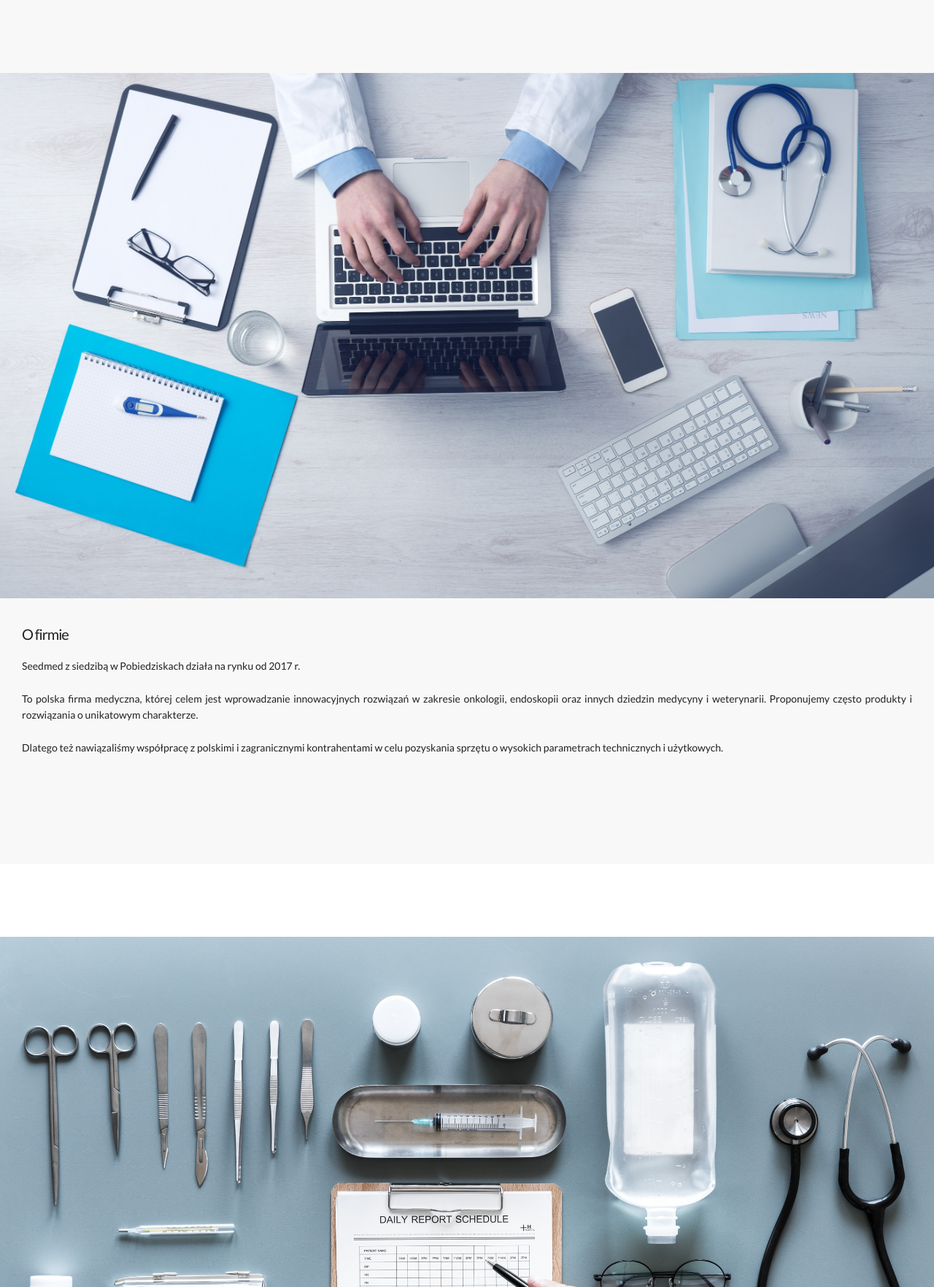
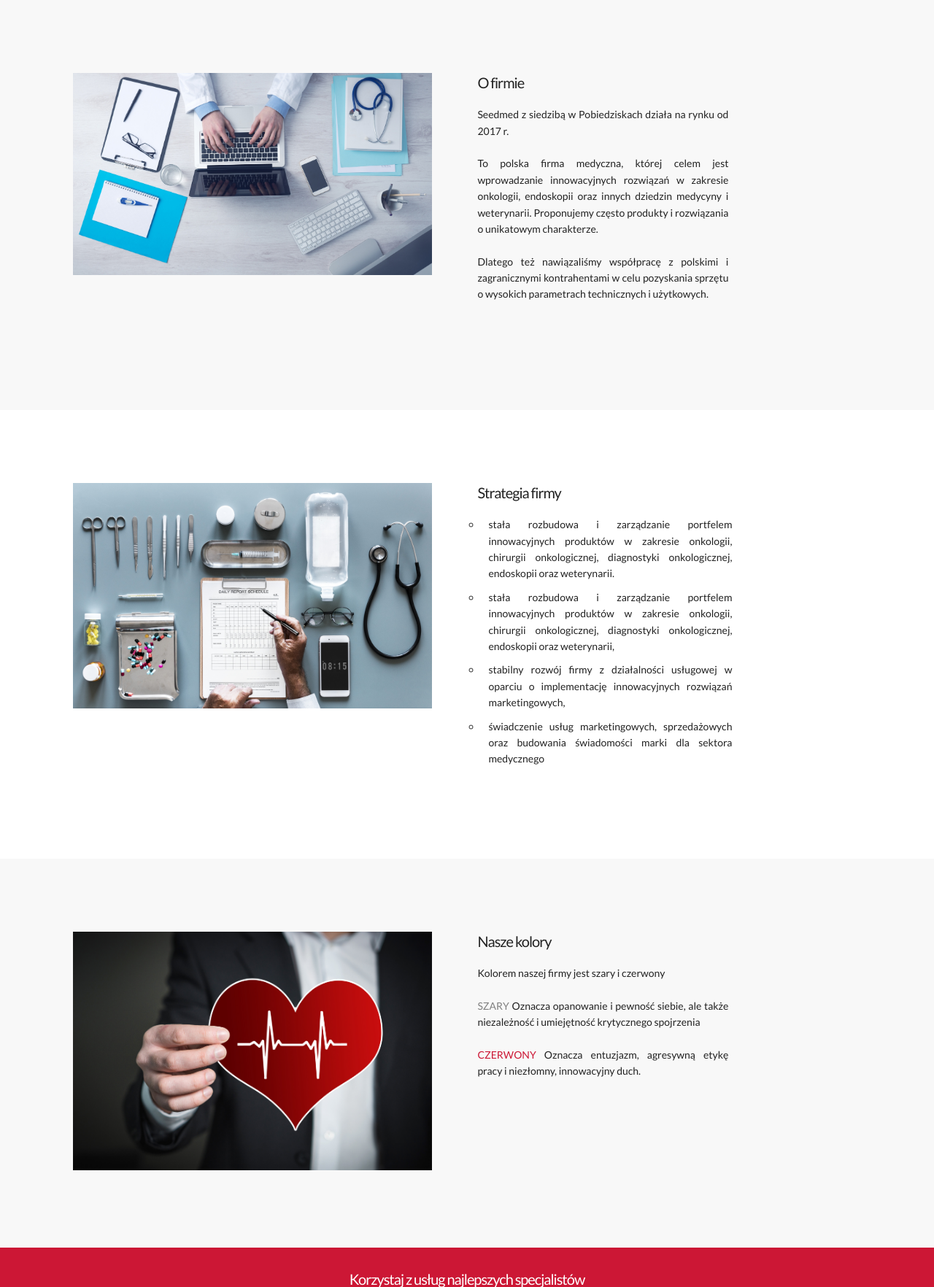
Before and after one commit to hergerr/seedmed-web-project, a PHP site: page /about-company.html in a window 1280 px wide. Shown: the part 174-1938 px from the top of the page at 73% size. Run offline with PHP 8.4, Linux system fonts and the light colour scheme; some libraries are stand-ins or nearby versions.

Commit message:
fixed about-company page

```diff
--- a/about-company.html
+++ b/about-company.html
@@ -108,10 +108,12 @@
 
     <section class="company">
         <div class="row">
-        <div class="five columns">
+                <div class="six columns">
                     <img src="images/about-company1.jpg" alt="dentist's tools" class="reveal" />
                 </div>
-        <div class="seven columns">
+
+                <div class="container">
+                    <div class="six columns">
                     <h3>O&nbsp;firmie</h3>
                     <p>
                         Seedmed z siedzibą w Pobiedziskach działa na rynku od 2017 r.
@@ -120,14 +122,17 @@
                     </p>
                 </div>
                 </div>
+
+            </div>
     </section>
 
     <section class="strategy">
         <div class="row">
-        <div class="five columns">
+            <div class="six columns">
                 <img src="images/about-company2.jpg" alt="doctor's daily report" class="reveal" />
             </div>
-        <div class="seven columns">
+<div class="container">
+                <div class="six columns">
                 <h3>Strategia&nbsp;firmy</h3>
                 <ul>
                     <li>stała rozbudowa i zarządzanie portfelem innowacyjnych produktów w zakresie onkologii, chirurgii onkologicznej, diagnostyki onkologicznej, endoskopii oraz weterynarii.</li>
@@ -137,18 +142,21 @@
                 </ul>
             </div>
 </div>
+        </div>
     </section>
 
     <section class="colors">
         <div class="row">
-        <div class="five columns">
+            <div class="six columns">
                 <img src="images/about-company3.jpg" alt="heart" class="reveal" />
             </div>
-        <div class="seven columns">
+    <div class="container">
+                    <div class="six columns">
                 <h3>Nasze kolory</h3>
                 <p>Kolorem naszej firmy jest szary i czerwony<br><br>
                     <span style="color:grey">SZARY</span> Oznacza opanowanie i pewność siebie, ale także niezależność i umiejętność krytycznego spojrzenia<br><br>
                     <span style="color:#cc1735">CZERWONY</span> Oznacza entuzjazm, agresywną etykę pracy i niezłomny, innowacyjny duch.</p>
+            </div>
     </div>
         </div>
     </section>
--- a/css/about-company.css
+++ b/css/about-company.css
@@ -44,9 +44,8 @@
 }
 
 
-@media (max-width: 1350px) {
-    .five.columns,
-    .seven.columns {
+@media (max-width: 1000px) {
+    .six.columns{
         width: 100% !important;
         margin: 0;
     }
```
Lines whose indentation alone changed are shown as unchanged.
